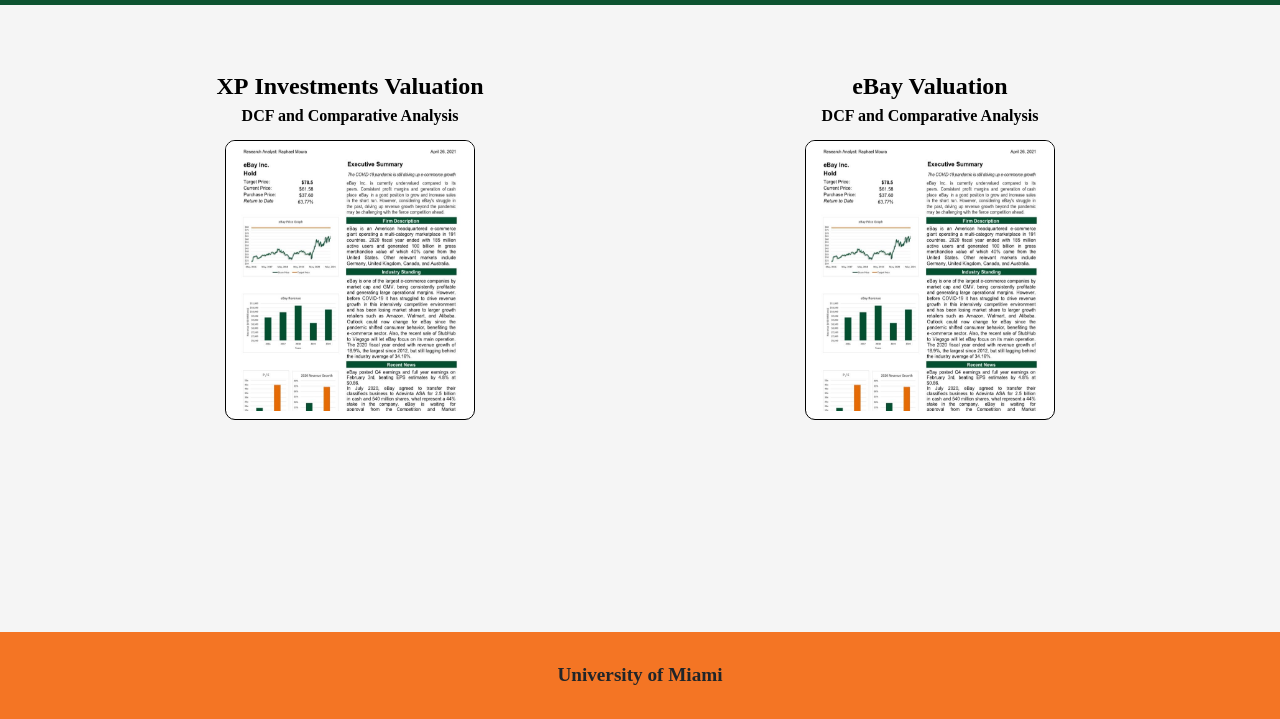
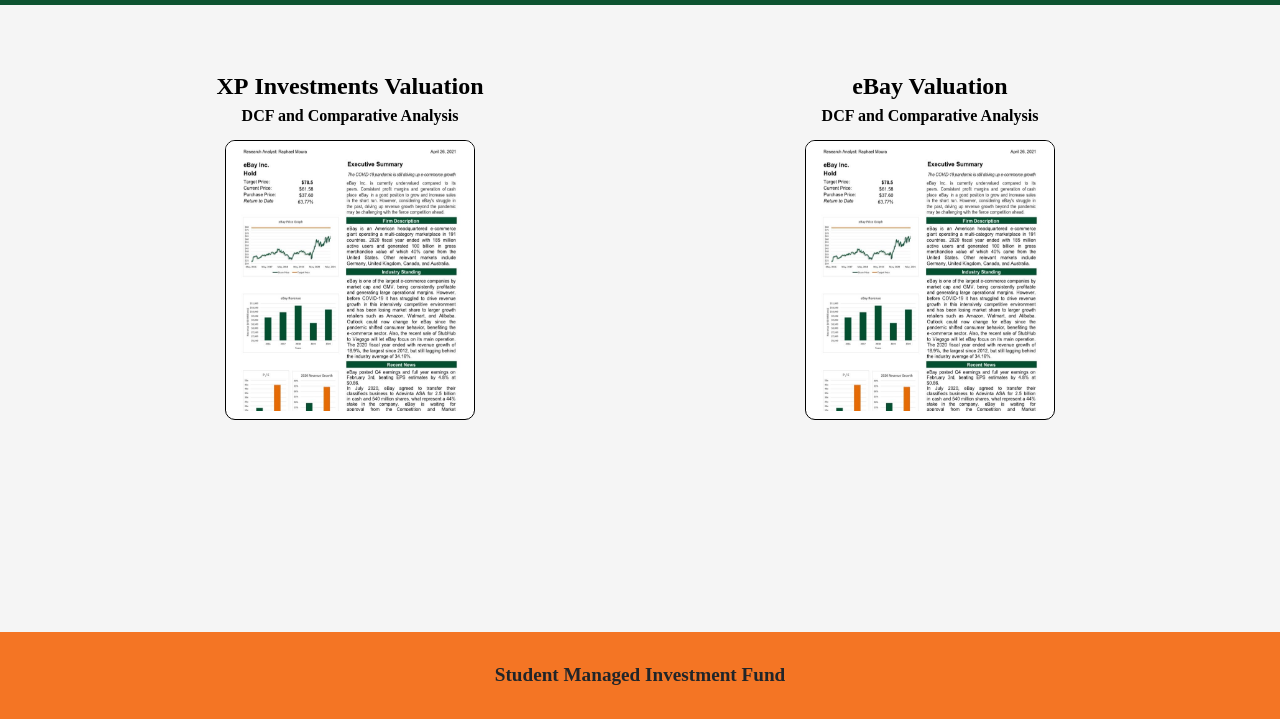
Before and after one commit to Rrm129/Projects, a plain HTML site: page index.html in a window 1280 px wide. Shown: the part 81-800 px from the top of the page. Drawn offline with nearby package versions, Linux system fonts and the light colour scheme.

Commit message:
Docs, Back

```diff
--- a/index.html
+++ b/index.html
@@ -11,6 +11,7 @@
 
 <body class="page-content">
 
+    <!-- Navigation Bar -->
     <nav class="navbar navbar-dark">
         <div class="container-fluid">
             <a class="navbar-brand" href="#">
@@ -23,17 +24,22 @@
         </div>
     </nav>
 
+    <!-- Main Section -->
     <section class="main-section">
+
         <div class="container-fluid section-content">
             <div class="row">
+
                 <div class="project project2 col-md-6">
                     <a href="static/XP_Analysis.pdf" target="_blank" class="project-link">
-                        <div class="project-title">XP&nbsp;Investments&nbsp;Valuation</div><div class="project-subtitle">DCF and Comparative Analysis</div>
+                        <div class="project-title">XP&nbsp;Investments&nbsp;Valuation</div>
+                        <div class="project-subtitle">DCF and Comparative Analysis</div>
                         <div class="project-tile">
                             <img src="static/ebayPreview.jpeg" class="project-preview"></a>
                         </div>
                     </a>
                 </div>
+
                 <div class="project project2 col-md-6">
                     <a href="static/EBAY_Analysis.pdf" target="_blank" class="project-link">
                         <div class="project-title">eBay Valuation</div>
@@ -43,22 +49,12 @@
                         </div>
                     </a>
                 </div>
-                <!-- <div class="project project1 col-md-4">
-                    <div class="project-title">Alibaba Valuation</div><div class="project-subtitle">DCF and Comparative Analysis</div>
-                    <div class="project-tile">
-                        <a href="static/XP_Analysis.pdf" target="_blank" class="project-link"><img src="static/ebayPreview.jpeg" class="project-preview"></a>
-                    </div>
-                </div> -->
-
 
             </div>
 
             <footer>
                 <div class="footer-content">
-                    <!-- <img src="static/UmiamiPhoto.jpg" class="footer-image"> -->
-                    <div class="footer-1"> University of Miami </div>
-                    <!-- <div class="footer-1">  </div> -->
-                    <!-- <div class="footer-1"> University of Miami Student Managed Investment Fund - 2022 </div> -->
+                    <div class="footer-1"> Student Managed Investment Fund </div>
                 </div>
             </footer>
 
--- a/styles.css
+++ b/styles.css
@@ -1,7 +1,8 @@
 html, body {
   font-family: "Times New Roman", Times, serif;
-  background-color: grey;
+  background-image: url(static/cool-background.png);
   height: 100vh;
+
 }
 
 .page-content {
@@ -28,6 +29,7 @@ html, body {
   /* margin-top: -87px; */
   height: 100vh;
   background-color: whitesmoke;
+
   position: relative;
   /* padding-bottom: 150px; */
   margin-bottom: 0;
```
Also changed, not shown: static/Florida.jpg (added), static/cool-background.png (added).
